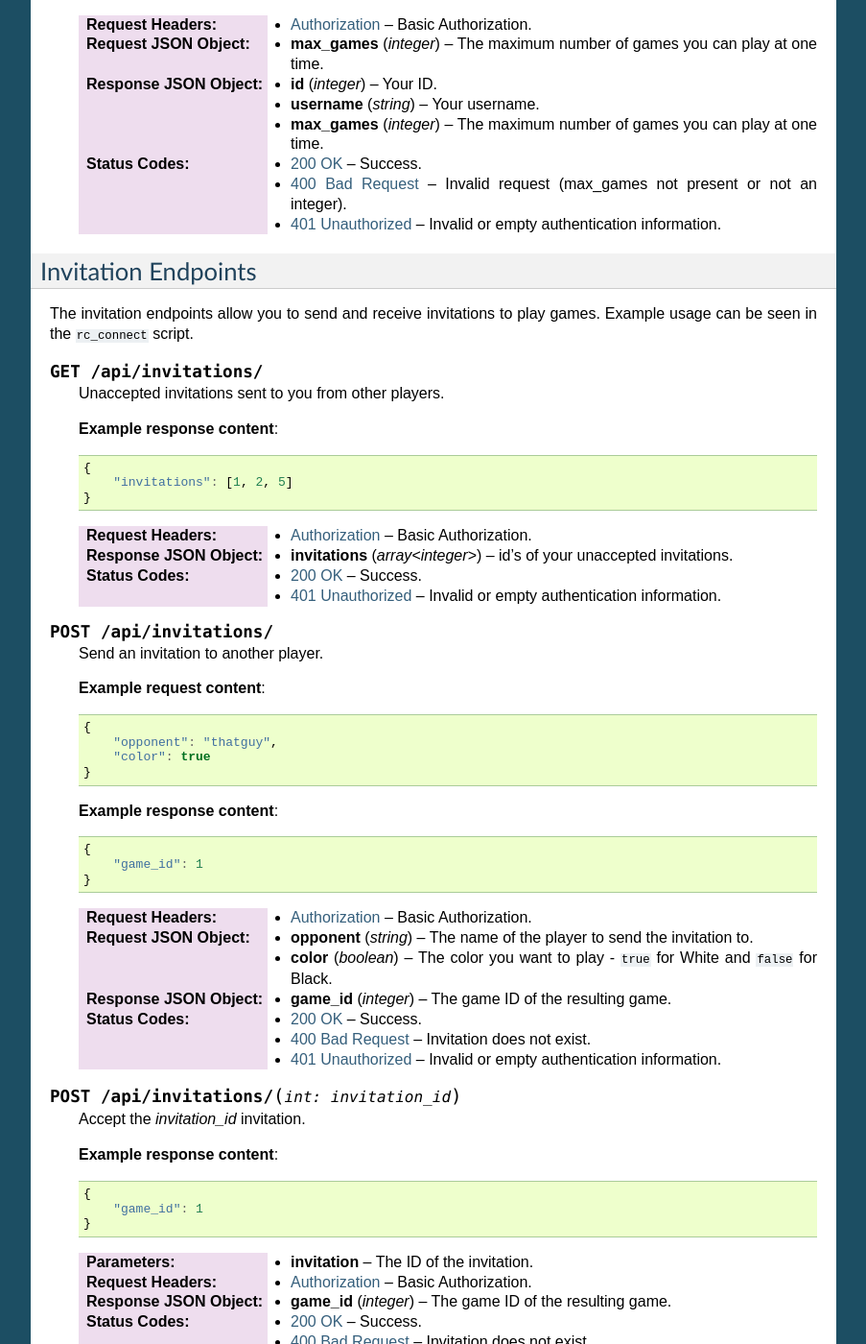
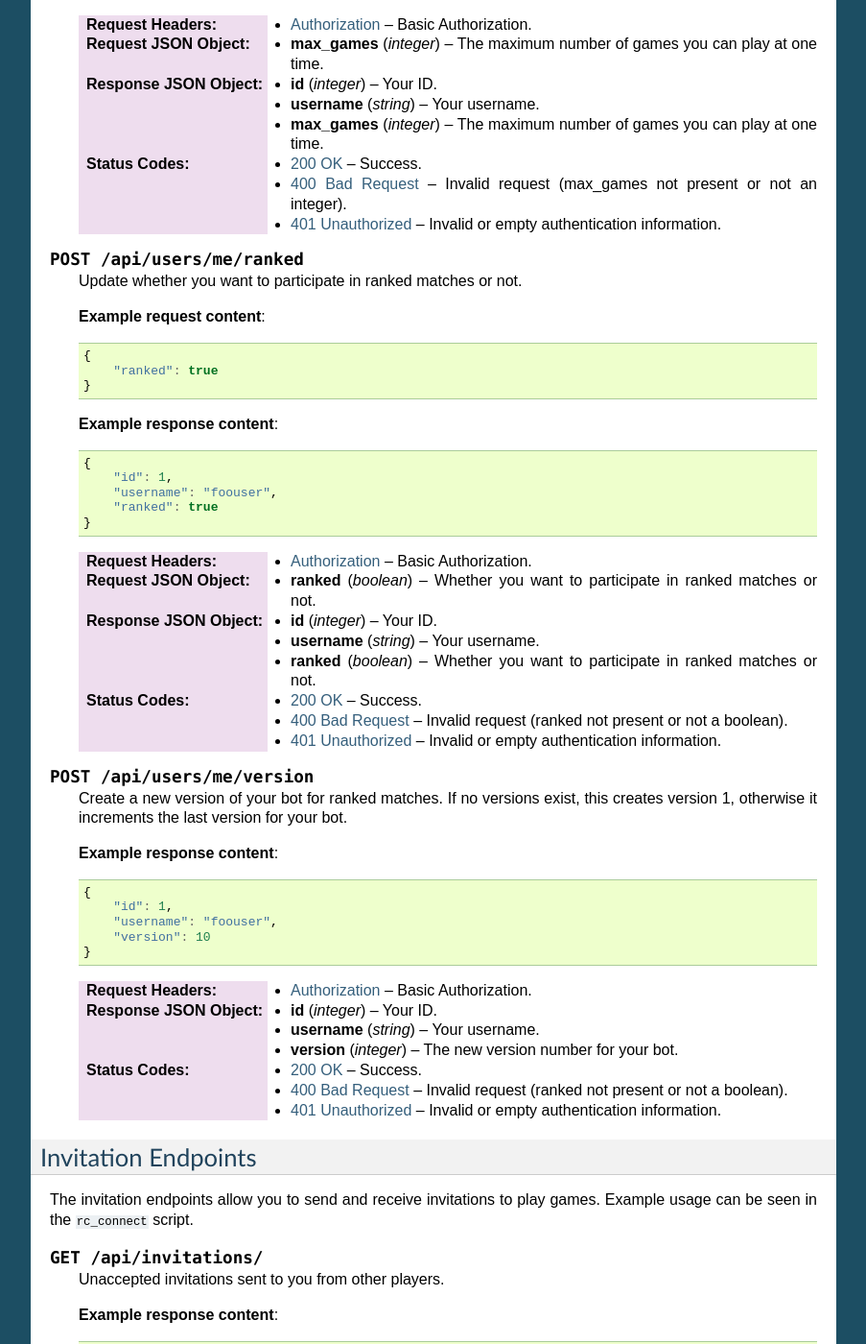
Before and after one commit to reconnaissanceblindchess/reconchess, a Sphinx documentation site: the page built from docs/source/reconchess_server.rst, in a window 1280 px wide and 1400 px high, scrolled down 1312 px. Shown: the whole window at 96% size, without its empty margins (198-1101 px from the left). Built offline with Sphinx 7.4.7, drawn with Linux system fonts in a browser that asks for light colours.

Commit message:
Adding docs about ranked mode

```diff
--- a/docs/source/index.rst
+++ b/docs/source/index.rst
@@ -14,6 +14,7 @@ Contents
     bot_replay
     bot_debug
     bot_connecting
+    ranked
     reconchess
     reconchess_server
 
--- a/docs/source/reconchess_server.rst
+++ b/docs/source/reconchess_server.rst
@@ -87,6 +87,59 @@ Endpoints for querying users and updating data for yourself.
     :statuscode 400: Invalid request (max_games not present or not an integer).
     :statuscode 401: Invalid or empty authentication information.
 
+.. http:post:: /api/users/me/ranked
+
+    Update whether you want to participate in ranked matches or not.
+
+    **Example request content**:
+
+    .. code-block:: javascript
+
+        {
+            "ranked": true
+        }
+
+    **Example response content**:
+
+    .. code-block:: javascript
+
+        {
+            "id": 1,
+            "username": "foouser",
+            "ranked": true
+        }
+
+    :<header Authorization: Basic Authorization.
+    :<json boolean ranked: Whether you want to participate in ranked matches or not.
+    :>json integer id: Your ID.
+    :>json string username: Your username.
+    :>json boolean ranked: Whether you want to participate in ranked matches or not.
+    :statuscode 200: Success.
+    :statuscode 400: Invalid request (ranked not present or not a boolean).
+    :statuscode 401: Invalid or empty authentication information.
+
+.. http:post:: /api/users/me/version
+
+    Create a new version of your bot for ranked matches. If no versions exist, this creates version 1, otherwise it
+    increments the last version for your bot.
+
+    **Example response content**:
+
+    .. code-block:: javascript
+
+        {
+            "id": 1,
+            "username": "foouser",
+            "version": 10
+        }
+
+    :<header Authorization: Basic Authorization.
+    :>json integer id: Your ID.
+    :>json string username: Your username.
+    :>json integer version: The new version number for your bot.
+    :statuscode 200: Success.
+    :statuscode 400: Invalid request (ranked not present or not a boolean).
+    :statuscode 401: Invalid or empty authentication information.
 
 Invitation Endpoints
 --------------------
```
Also changed, not shown: docs/source/ranked.rst (added, +77 -0 lines).
